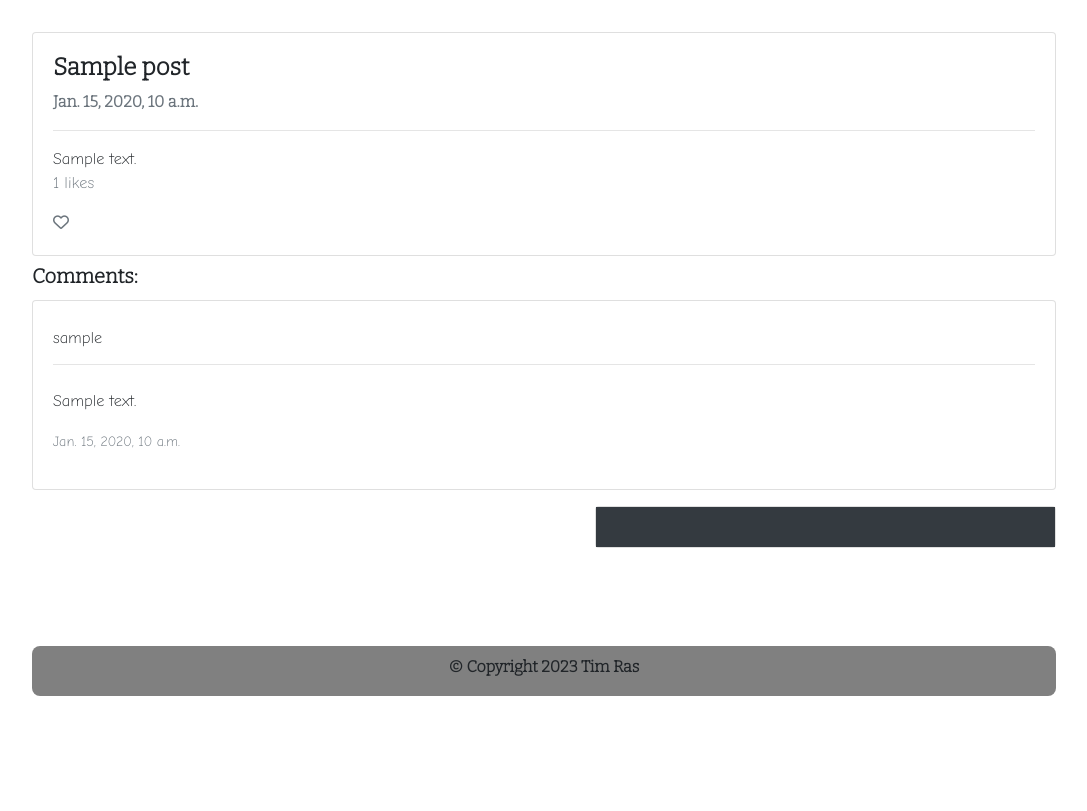
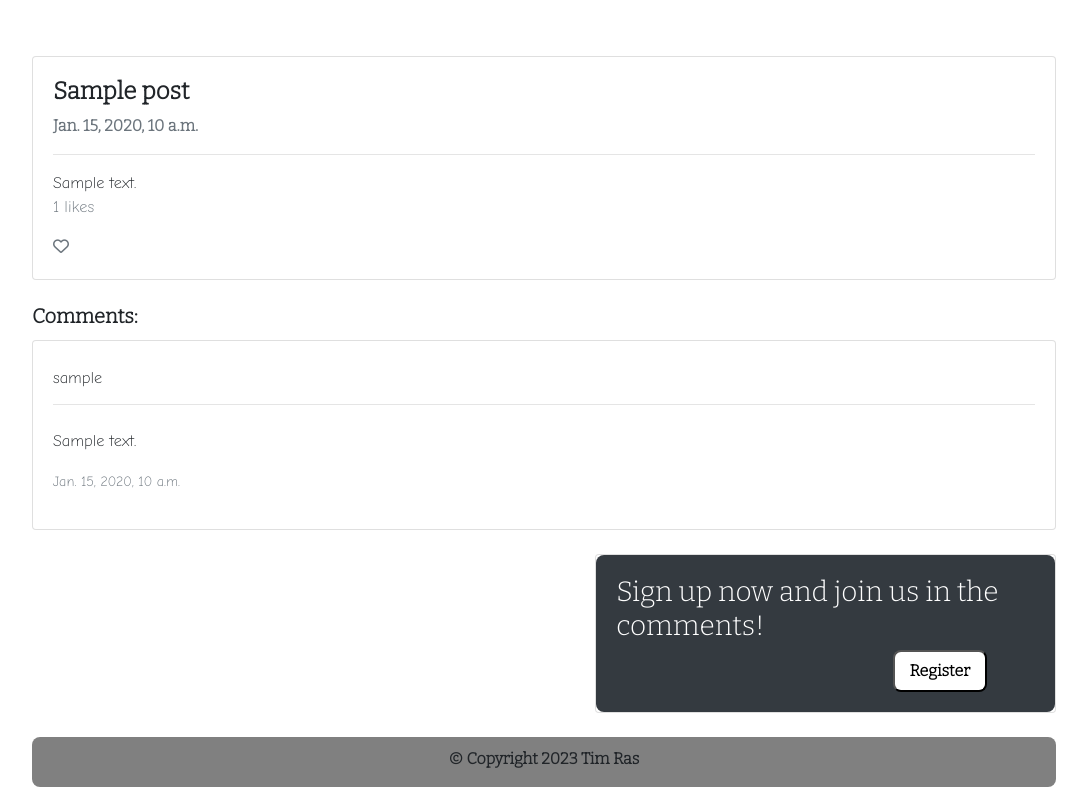
Before and after one commit to TimRas/Mynterest, a Django app: a page that uses content/templates/post_detail.html in a window 1280 px wide. Shown: the part 80-891 px from the top of the page, without its empty margins (96-1183 px from the left). Before the commit the page ends 776 px from the top, so only its background shows below. Run offline with Django 3.2, Linux system fonts and the light colour scheme; tables that the repository leaves empty hold one stand-in row (values such as "Sample post"); some libraries are stand-ins or nearby versions.

Commit message:
Added authentication to post comments

```diff
--- a/content/templates/post_detail.html
+++ b/content/templates/post_detail.html
@@ -4,7 +4,7 @@
 
 {% load crispy_forms_tags %}
 
-<div class="main-section mt-4">
+<div class="main-section mt-5">
     <div class="row post-container">
         <div class="col-12 pt-2">
             <div class="card">
@@ -36,7 +36,7 @@
                     </div>
                 </div>
             </div>
-            <h5 class="card-title mt-2">Comments:</h5>
+            <h5 class="card-title mt-4">Comments:</h5>
             {% for comment in comments %}
             <div class="card mt-2 pt-2">
                 <div class="card-body">
@@ -58,10 +58,9 @@
             {% empty %}
             <p>No comments yet.</p>
             {% endfor %}
-            <div class="row-md-6 card mb-4  mt-3 comment-form">
+            <div class="row-md-6 card mt-4 comment-form">
                 <div class="card-body bg-dark text-white">
                     {% if user.is_authenticated %}
-
                     <h3>Leave a comment:</h3>
                     <p>Posting as: {{ user.username }}</p>
                     <form method="post">
@@ -69,19 +68,13 @@
                         {{ comment_form|crispy }}
                         <input class="right" type="submit" value="Add Comment">
                     </form>
+                    {% else %}
+                    <h3>Sign up now and join us in the comments!</h3>
+                    <button class="button post-button ml-5">
+                        <a href="{% url 'account_signup' %}">Register</a>
+                    </button>
                     {% endif %}
                 </div>
-
-
-                <!-- {% if user.is_authenticated %}
-                    <h3>Leave a comment:</h3>
-                    <p>Posting as: {{ user.username }}</p>
-                    <form method="post" style="margin-top: 1.3em;">
-                        {{ comment_form | crispy }}
-                        {% csrf_token %}
-                        <button type="submit" class="btn btn-signup btn-lg">Submit</button>
-                    </form>
-                    {% endif %} -->
             </div>
         </div>
     </div>
--- a/static/css/base.css
+++ b/static/css/base.css
@@ -267,6 +267,18 @@ body {
     width: 45%;
     margin: 0 auto;
     margin-right: 0;
+    border-radius: 8px;
+}
+
+.comment-form > div {
+    font-family: 'Bitter', serif;
+    font-weight: 800;
+    border-radius: 8px;
+}
+
+.comment-form > div > button {
+    display: block;
+    float: right;
 }
 
 /* deze tag nog gebruiken om de hoogte van de texteara mee te bepalen */
```
